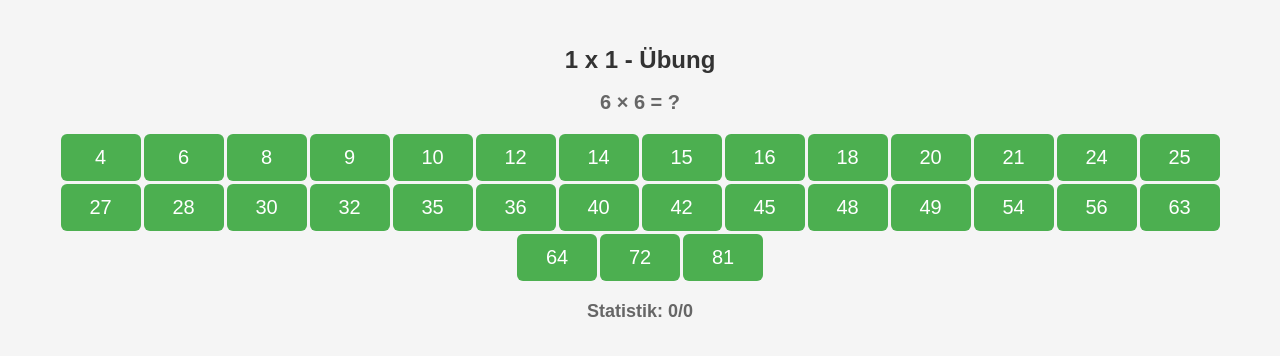
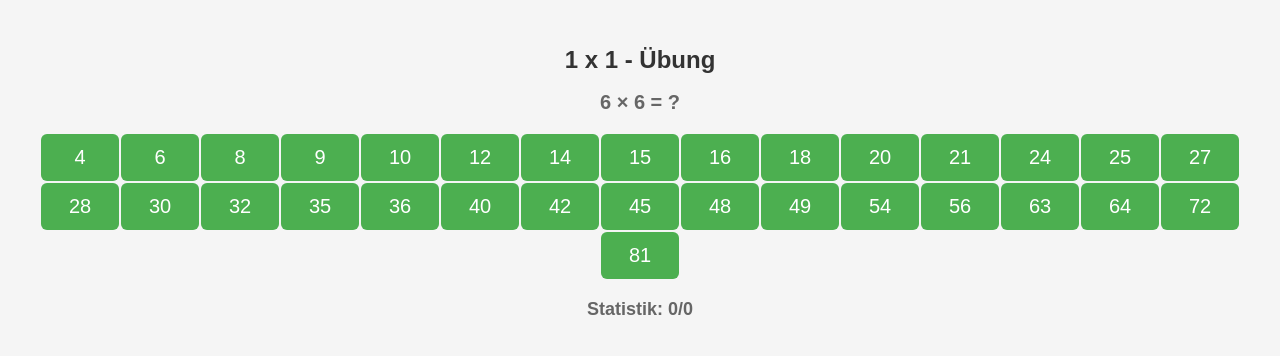
Before and after one commit to hssw24/1x1, a React (Create React App) app: page / in a window 1280 px wide. Shown: the top 356 px of the page. Built offline with nearby package versions, Linux system fonts and the light colour scheme.

Commit message:
Beschreibung der Änderungen

```diff
--- a/src/MultiplicationButtons.js
+++ b/src/MultiplicationButtons.js
@@ -26,7 +26,7 @@ const styles = {
     display: 'flex',
     flexWrap: 'wrap',
     justifyContent: 'center',
-    gap: '3px', // 10
+    gap: '2px', // 10
     marginTop: '20px',
   },
   button: {
@@ -37,7 +37,7 @@ const styles = {
     backgroundColor: '#4CAF50',
     color: 'white',
     border: 'none',
-    width: '80px', // 70 Kleinere Breite, damit sie auf den Bildschirm passen
+    width: '78px', // 70 Kleinere Breite, damit sie auf den Bildschirm passen
     textAlign: 'center',
   },
 };
```
